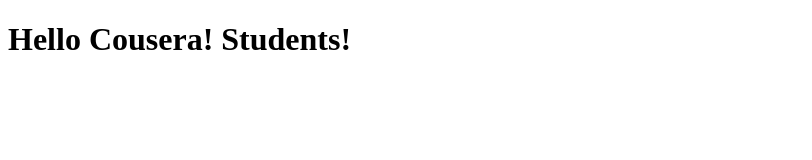
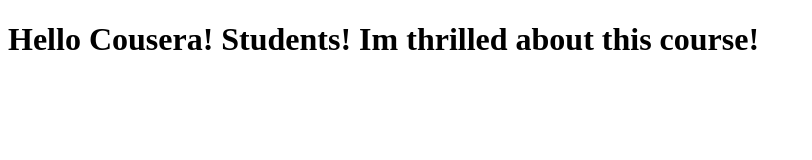
Before and after one commit to jokababafx/cousera-test, a plain HTML site: page index.html in a window 1280 px wide. Shown: the whole page, without its empty margins (0-812 px from the left). Drawn offline with Linux system fonts and the light colour scheme.

Commit message:
Next version of web file.

```diff
--- a/index.html
+++ b/index.html
@@ -5,6 +5,6 @@
     <title>Hello Coursera!</title>
   </head>
   <body>
-    <h1>Hello Cousera! Students!</h1>
+    <h1>Hello Cousera! Students! Im thrilled about this course!</h1>
   </body>
 </html>
```
